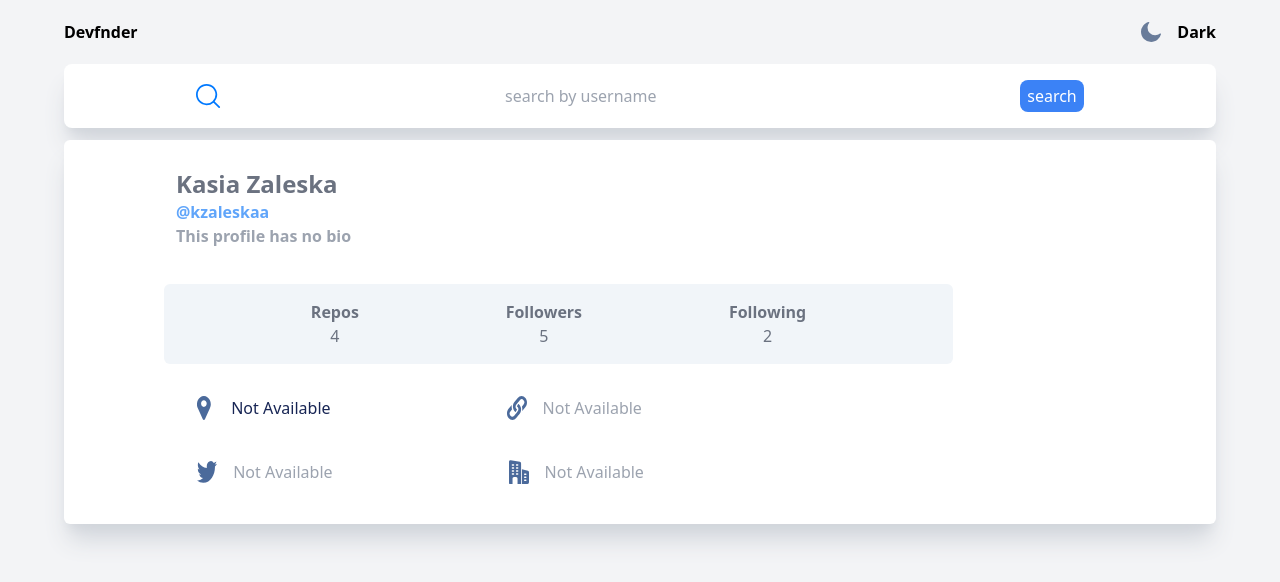
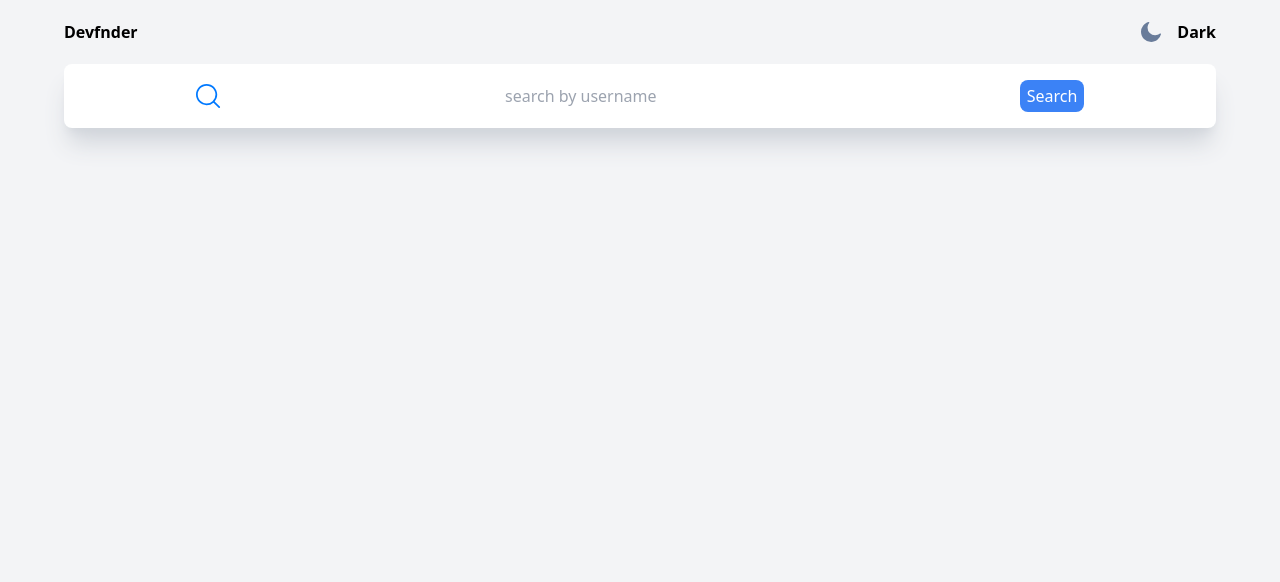
Before and after one commit to Safaa-Ettalhi/devFinder, a website: page public/index.html in a window 1280 px wide. Drawn offline with nearby package versions, Linux system fonts and the light colour scheme.

Commit message:
update page principale

```diff
--- a/public/index.html
+++ b/public/index.html
@@ -1,19 +1,12 @@
-<!DOCTYPE html>
+<!-- <!DOCTYPE html>
 <html lang="en">
 <head>
     <meta charset="UTF-8">
     <meta name="viewport" content="width=device-width, initial-scale=1.0">
-    <title>DevFinder</title>
+    <title>Document</title>
     <link rel="stylesheet" href="style.css">
-</head>
-<body>
-    <!DOCTYPE html>
-<html lang="en">
-<head>
-    <meta charset="UTF-8">
-    <meta name="viewport" content="width=device-width, initial-scale=1.0">
-    <link rel="stylesheet" href="style.css">
-    <title>Document</title>
+    <script src="https://cdn.jsdelivr.net/npm/axios/dist/axios.min.js"></script>
+
 </head>
 <body class="bg-gray-100">
     <header class=" w-full h-16 flex items-center justify-center">
@@ -35,12 +28,13 @@
             <input type="search" name="" id="" placeholder="search by username" class="bg-white" >
         </div>
         <div class="bg-blue-500 w-16 rounded-lg text-white text-center flex items-center justify-center h-8">
-            <button>search</button>
+            <button id="searchButton">Search</button>
         </div>
     </div>
 
   </nav>
   <section class="card flex justify-center items-center">
+    <div class="w-[90%]"></div>
     <div class=" w-[90%] h-96 pt-5 bg-white shadow-xl shadow-gray-300 rounded-md">
         <div class="flex pl-4">
             <div class="img rounded-[50%] w-20 h-20 bg-[url('../github-user-search-app-icons/img.jpg')] bg-cover bg-center "></div>
@@ -100,7 +94,60 @@
         </div>
  </div>
   </section>
+<script src="app.js"></script>
+
+</body>
+</html> -->
+
+
+<!DOCTYPE html>
+<html lang="en">
+<head>
+    <meta charset="UTF-8">
+    <meta name="viewport" content="width=device-width, initial-scale=1.0">
+    <title>DevFinder</title>
+    <link rel="stylesheet" href="style.css">
+    <script src="https://cdn.jsdelivr.net/npm/axios/dist/axios.min.js"></script>
+</head>
+<body class="bg-gray-100">
+
+    <!-- Header -->
+    <header class=" w-full h-16 flex items-center justify-center">
+        <div class="w-[90%] flex justify-between">
+            <div >
+                <span class="font-bold ">Devfnder</span>
+            </div>
+            <div>
+                <button class="flex gap-4 items-center font-bold" id="dark-light"><img src="../github-user-search-app-icons/icon-moon.svg" alt="">Dark</button>
+            </div>
+        </div>
+    </header>
+
+    <!-- Search Section -->
+    <nav class="flex justify-center items-center mb-3">
+        <div class="nav bg-white shadow-xl shadow-gray-300 w-[90%] flex items-center justify-around h-16 rounded-lg gap-5">
+            <div>
+                <img src="../github-user-search-app-icons/icon-search.svg" alt="">
+            </div>
+            <div>
+                <input type="search" name="" id="" placeholder="search by username" class="bg-white" >
+            </div>
+            <div class="bg-blue-500 w-16 rounded-lg text-white text-center flex items-center justify-center h-8">
+                <button id="searchButton">Search</button>
+            </div>
+        </div>
+
+    </nav>
+
+    <!-- Profile Card -->
+    <section class="card flex justify-center items-center mt-10">
+        <!-- <div class="card w-[90%]  bg-white shadow-xl shadow-gray-300 rounded-md text-center p-5">
+            <p class="text-gray-400">Search for a GitHub user to display their profile</p>
+        </div> -->
+    </section>
+
+    <!-- JS File -->
+    <script src="app.js"></script>
+
 </body>
 </html>
-</body>
-</html>
```
